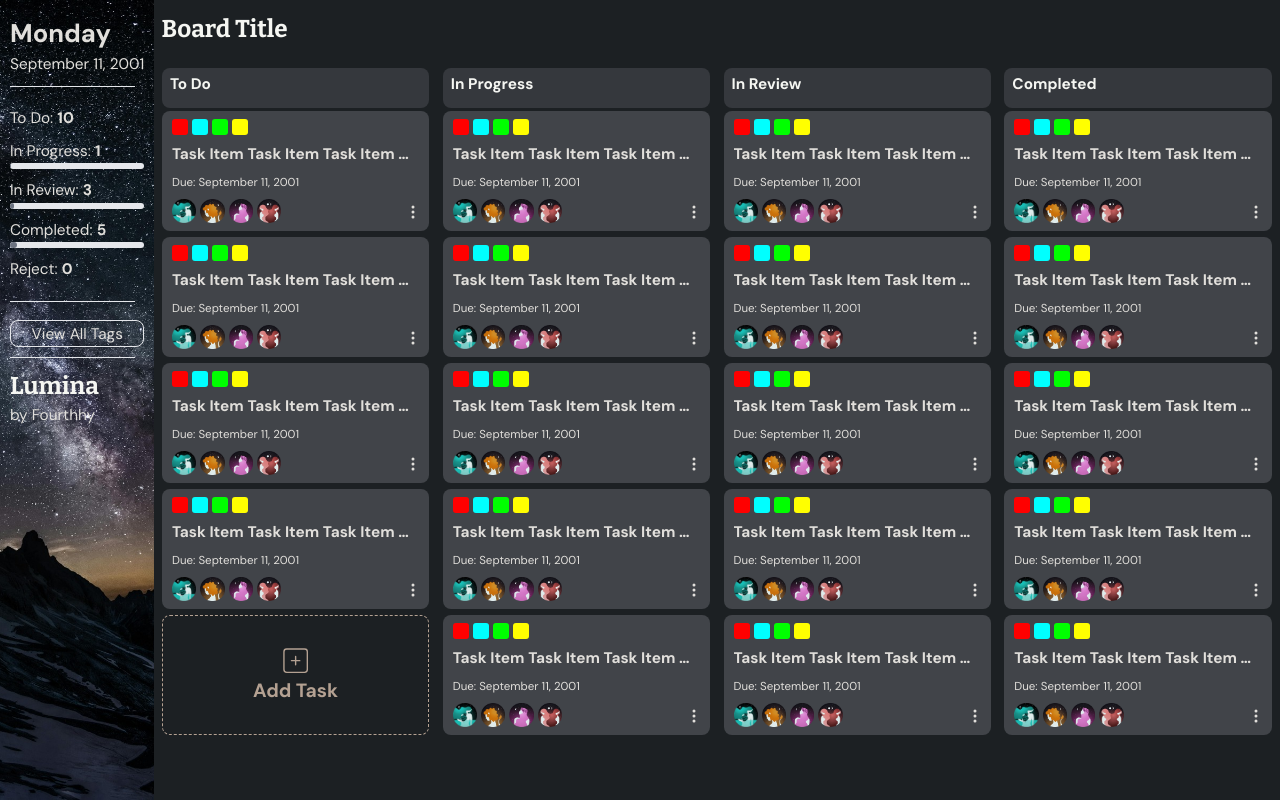
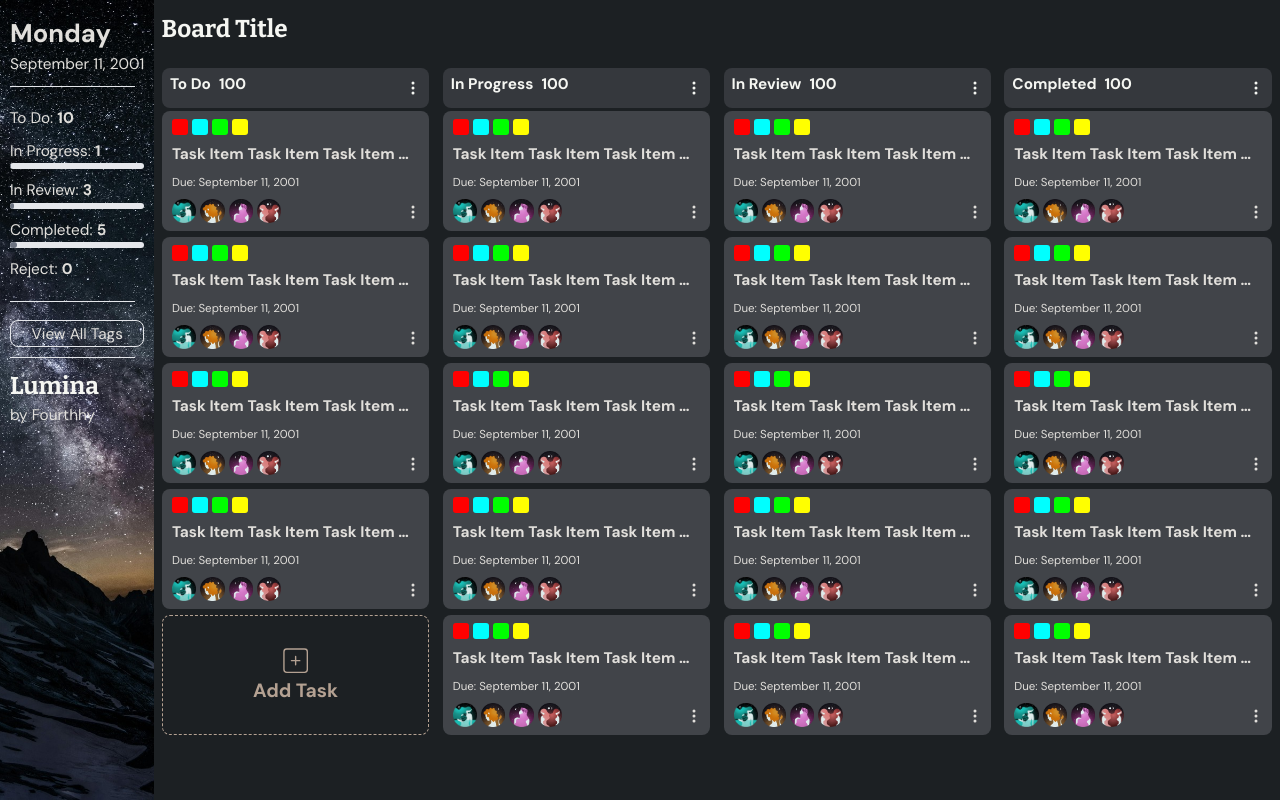
Before and after one commit to Fourthhy/Lumina, a React (Vite) app: page / in a window 1280 px wide. Built offline with nearby package versions, Linux system fonts and the light colour scheme.

Commit message:
Implementation: Task Page Categry

```diff
--- a/src/components/functional/TaskContainer.jsx
+++ b/src/components/functional/TaskContainer.jsx
@@ -1,14 +1,23 @@
 import TaskItem from "./TaskItem"
 import AddTask from "./AddTask"
 import { Link } from "react-router-dom"
+import { BsThreeDotsVertical } from "react-icons/bs";
 
 export default function TaskContainer({ categoryID, categoryName }) {
 
     const CategoryHeader = () => {
         return (
             <>
-                <div className="h-[5vh] w-[100%] rounded-[8px] bg-[#35383D] overflow-y-hidden">
-                    <p className="font-Content text-[1.2vw] text-[#F5F6F2] pl-[8px] font-bold pt-[5px]">{categoryName}</p>
+                <div className="h-[5vh] w-[100%] rounded-[8px] bg-[#35383D] overflow-y-hidden flex justify-between">
+                    <div className="flex w-[50%] justify-betwen">
+                        <p className="font-Content text-[1.2vw] text-[#F5F6F2] pl-[8px] font-bold pt-[5px]">{categoryName}</p>
+                        <p className="font-Content text-[1.2vw] text-[#F5F6F2] pl-[8px] font-bold pt-[5px]">100</p>
+                    </div>
+                    <div className="items-center flex h-[100%] pr-[8px]">
+                        <Link to="/taskpage">
+                            <BsThreeDotsVertical className="text-[#F5F6F2] cursor-pointer hover:text-white"/>
+                        </Link>
+                    </div>
                 </div>
             </>
         )
--- a/src/components/functional/TaskItem.jsx
+++ b/src/components/functional/TaskItem.jsx
@@ -1,6 +1,5 @@
 import { Button, Modal, TextInput } from "flowbite-react";
 import { useState } from "react";
-import { HiOutlineExclamationCircle } from "react-icons/hi";
 import { BsThreeDotsVertical } from "react-icons/bs";
 
 export default function TaskItem() {
--- a/src/components/functional/TaskPage.jsx
+++ b/src/components/functional/TaskPage.jsx
@@ -4,31 +4,29 @@ import { CiLogout } from "react-icons/ci";
 import { Link } from "react-router-dom"
 
 export default function TaskPage() {
-    const taskItems = Array.from({ length: 17 }); // Example with 17 items
+    const taskItems = Array.from({ length: 40 }); // Example with 17 items
 
     return (
         <>
-            <header className="h-[7%] w-full">
-                <div className="flex justify-between items-center h-full">
+            <header className="h-[7%] w-full overflow-y-hidden">
+                <div className="flex justify-between items-center h-full overflow-y-hidden">
                     <p className="font-Serif text-[1.9vw] text-[#F5F6F2] font-bold p-2">
                         Board Title: Category_Header
                     </p>
                     <div>
                         <Link to="/">
-                            <CiLogout className="text-[3vw] text-[#F5F6F2] cursor-pointer" />
+                            <CiLogout className="text-[3vw] text-[#F5F6F2] cursor-pointer mr-[8px]" />
                         </Link>
                     </div>
                 </div>
             </header>
 
             <main className="h-[93%] w-full flex items-center justify-center">
-                <div className="h-full w-[99%] max-h-[90vh] grid grid-cols-4 grid-rows-auto gap-2 overflow-y-auto">
+                <div className="w-[99%] max-h-[90vh] grid grid-cols-4 grid-rows-auto gap-2 overflow-y-auto">
+                    <AddTask />
                     {taskItems.map((_, index) => (
-                        <div key={index} className="h-[22vh] w-full">
-                            <TaskItem />
-                        </div>
+                        <TaskItem />
                     ))}
-                    <AddTask />
                 </div>
             </main>
         </>
```
